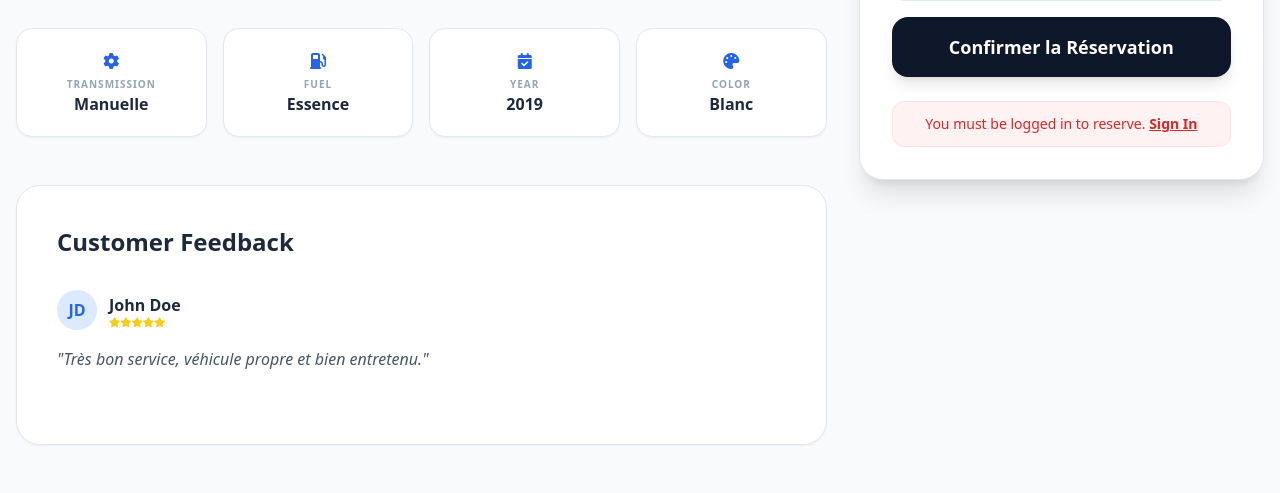
After one commit to khalid-bensaada/mabagnole-V2, a PHP site: page /client/details.php in a window 1280 px wide. The commit adds this page. Shown: the part 569-1062 px from the top of the page. Run offline with PHP 8.4, Linux system fonts and the light colour scheme; some libraries are stand-ins or nearby versions.

Commit message:
added frontend of page details

```diff
--- /dev/null
+++ b/client/details.php
@@ -0,0 +1,147 @@
+<!DOCTYPE html>
+<html lang="en">
+
+<head>
+    <meta charset="UTF-8">
+    <meta name="viewport" content="width=device-width, initial-scale=1.0">
+    <title>MaBagnole | Vehicle Details</title>
+    <script src="https://cdn.tailwindcss.com"></script>
+    <link rel="stylesheet" href="https://cdnjs.cloudflare.com/ajax/libs/font-awesome/6.4.0/css/all.min.css">
+</head>
+
+<body class="bg-slate-50 font-sans leading-normal">
+
+    <nav class="bg-white border-b border-slate-200 sticky top-0 z-50">
+        <div class="max-w-7xl mx-auto px-4 h-16 flex items-center justify-between">
+            <a href="#" class="text-2xl font-black text-blue-600">Ma<span class="text-slate-800">Bagnole</span></a>
+            <a href="index.php" class="text-sm font-bold text-slate-500 hover:text-blue-600 transition">
+                <i class="fas fa-arrow-left mr-2"></i> Back to Fleet
+            </a>
+        </div>
+    </nav>
+
+    <main class="max-w-7xl mx-auto px-4 py-8 md:py-12">
+        <div class="flex flex-col lg:flex-row gap-8">
+
+            <div class="lg:w-2/3">
+                <div class="bg-white rounded-3xl overflow-hidden shadow-sm border border-slate-200 mb-8">
+                    <img src="https://images.unsplash.com/photo-1542362567-b07e54358753" alt="Car Display"
+                        class="w-full h-[450px] object-cover">
+                </div>
+
+                <div class="grid grid-cols-2 md:grid-cols-4 gap-4 mb-12">
+                    <div class="bg-white p-5 rounded-2xl border border-slate-200 shadow-sm text-center">
+                        <i class="fas fa-cog text-blue-600 mb-2"></i>
+                        <p class="text-[10px] uppercase font-bold text-slate-400 tracking-widest">Transmission</p>
+                        <p class="font-bold text-slate-800">Manuelle</p>
+                    </div>
+                    <div class="bg-white p-5 rounded-2xl border border-slate-200 shadow-sm text-center">
+                        <i class="fas fa-gas-pump text-blue-600 mb-2"></i>
+                        <p class="text-[10px] uppercase font-bold text-slate-400 tracking-widest">Fuel</p>
+                        <p class="font-bold text-slate-800">Essence</p>
+                    </div>
+                    <div class="bg-white p-5 rounded-2xl border border-slate-200 shadow-sm text-center">
+                        <i class="fas fa-calendar-check text-blue-600 mb-2"></i>
+                        <p class="text-[10px] uppercase font-bold text-slate-400 tracking-widest">Year</p>
+                        <p class="font-bold text-slate-800">2019</p>
+                    </div>
+                    <div class="bg-white p-5 rounded-2xl border border-slate-200 shadow-sm text-center">
+                        <i class="fas fa-palette text-blue-600 mb-2"></i>
+                        <p class="text-[10px] uppercase font-bold text-slate-400 tracking-widest">Color</p>
+                        <p class="font-bold text-slate-800">Blanc</p>
+                    </div>
+                </div>
+
+                <section class="bg-white rounded-3xl p-6 md:p-10 border border-slate-200 shadow-sm">
+                    <h3 class="text-2xl font-bold text-slate-800 mb-8">Customer Feedback</h3>
+                    <div class="space-y-8">
+                        <div class="border-b border-slate-100 pb-8 last:border-0">
+                            <div class="flex items-center gap-3 mb-4">
+                                <div
+                                    class="w-10 h-10 rounded-full bg-blue-100 flex items-center justify-center font-bold text-blue-600">
+                                    JD</div>
+                                <div>
+                                    <h4 class="font-bold text-slate-800">John Doe</h4>
+                                    <div class="flex text-yellow-400 text-[10px]">
+                                        <i class="fas fa-star"></i><i class="fas fa-star"></i><i
+                                            class="fas fa-star"></i><i class="fas fa-star"></i><i
+                                            class="fas fa-star"></i>
+                                    </div>
+                                </div>
+                            </div>
+                            <p class="text-slate-600 italic leading-relaxed">"Très bon service, véhicule propre et bien
+                                entretenu."</p>
+                        </div>
+                    </div>
+                </section>
+            </div>
+
+            <div class="lg:w-1/3">
+                <div class="bg-white rounded-3xl p-8 border border-slate-200 shadow-xl sticky top-24">
+                    <div class="mb-6">
+                        <span class="text-blue-600 font-bold text-xs uppercase tracking-widest">Premium Selection</span>
+                        <h2 class="text-3xl font-black text-slate-800 mt-1">Dacia Logan</h2>
+                    </div>
+
+                    <div class="flex items-baseline gap-1 mb-6">
+                        <span class="text-5xl font-black text-slate-900">280</span>
+                        <span class="text-slate-400 font-medium">MAD/ total</span>
+                    </div>
+
+                    <form action="process_booking.php" method="POST" class="space-y-4">
+                        <div>
+                            <label class="block text-[11px] font-black uppercase text-slate-400 mb-2">Pick-up
+                                location</label>
+                            <select name="location"
+                                class="w-full px-4 py-3 bg-slate-50 border border-slate-200 rounded-xl text-sm outline-none focus:ring-2 focus:ring-blue-500 appearance-none">
+                                <option>Select Location</option>
+                                <option value="airport">Marrakech Menara Airport (RAK)</option>
+                                <option value="center">Casablanca City Center</option>
+                            </select>
+                        </div>
+
+                        <div class="grid grid-cols-2 gap-4">
+                            <div>
+                                <label class="block text-[11px] font-black uppercase text-slate-400 mb-2">Date
+                                    Début</label>
+                                <input type="date" name="start_date"
+                                    class="w-full p-3 bg-slate-50 border border-slate-200 rounded-xl text-sm outline-none focus:ring-2 focus:ring-blue-500">
+                            </div>
+                            <div>
+                                <label class="block text-[11px] font-black uppercase text-slate-400 mb-2">Date
+                                    Fin</label>
+                                <input type="date" name="end_date"
+                                    class="w-full p-3 bg-slate-50 border border-slate-200 rounded-xl text-sm outline-none focus:ring-2 focus:ring-blue-500">
+                            </div>
+                        </div>
+
+                        <div class="pt-4 border-t border-slate-100 mt-2">
+                            <label class="block text-[11px] font-black uppercase text-slate-400 mb-2">Option
+                                Supplémentaire</label>
+                            <select name="extra_option"
+                                class="w-full px-4 py-3 bg-slate-50 border border-slate-200 rounded-xl text-sm outline-none focus:ring-2 focus:ring-blue-500">
+                                <option value="0">No Extra Options</option>
+                                <option value="1">GPS Navigation (+150 MAD)</option>
+                                <option value="2">Child Seat (+100 MAD)</option>
+                            </select>
+                        </div>
+
+                        <button type="submit"
+                            class="w-full bg-slate-900 text-white py-4 rounded-2xl font-bold text-lg hover:bg-blue-600 transition shadow-lg mt-6 active:scale-95">
+                            Confirmer la Réservation
+                        </button>
+                    </form>
+
+                    <div
+                        class="bg-red-50 border border-red-100 text-red-600 px-4 py-3 rounded-xl mt-6 text-sm text-center">
+                        You must be logged in to reserve.
+                        <a href="login.php" class="font-bold underline">Sign In</a>
+                    </div>
+                </div>
+            </div>
+
+        </div>
+    </main>
+</body>
+
+</html>
--- a/connection/login.php
+++ b/connection/login.php
@@ -1,8 +1,6 @@
 <?php
 session_start();
 require_once '../classes/client.php';
-
-
 
 $error = "";
 
```
